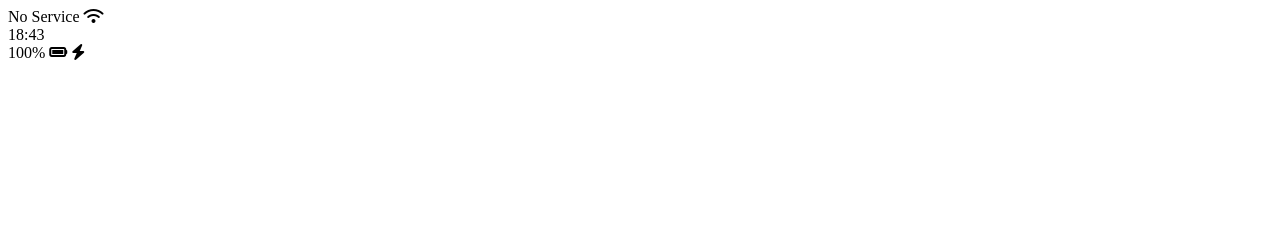
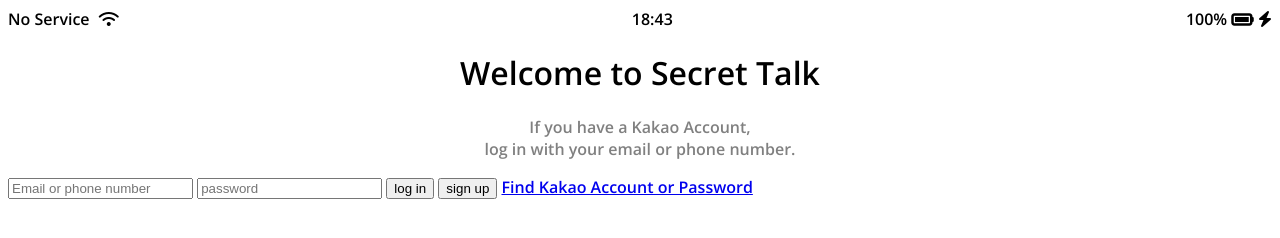
Before and after one commit to koreadinosaur/kakao-clone21, a plain HTML site: page index.html in a window 1280 px wide. Drawn offline with nearby package versions, Linux system fonts and the light colour scheme.

Commit message:
update status-bar css

```diff
--- /dev/null
+++ b/css/style.css
@@ -0,0 +1,17 @@
+@import url('https://fonts.googleapis.com/css2?family=Open+Sans:wght@600&display=swap');
+    body {
+        font-family: 'Open Sans', sans-serif;
+    } /* 폰트 많이 넣으면 느려짐 */
+    .status-bar {
+        display: flex;
+        justify-content: space-between;
+    }
+    .status-bar__column:first-child span {
+        margin-right: 5px;
+    }/* div와는 다르게 span이 끝에 들어감 */
+    .welcome-header {
+        text-align: center;
+    }
+    .welcome-header__text {
+        color: gray;
+    }
--- a/index.html
+++ b/index.html
@@ -1,26 +1,40 @@
 <!DOCTYPE html>
 <html lang="en">
 <head>
+    <link rel="stylesheet" href="css/style.css">
     <meta charset="UTF-8">
     <meta http-equiv="X-UA-Compatible" content="IE=edge">
     <meta name="viewport" content="width=device-width, initial-scale=1.0">
     <title>Welcome to Secret Talk</title>
 </head>
 <body>
-    <div id="status-bar">
-        <div class="status-bar_column">
+    <div class="status-bar">
+        <div class="status-bar__column">
             <span>No Service</span>
             <i class="fas fa-wifi"></i>
         </div>
-        <div class="status-bar_column">
+        <div class="status-bar__column">
             <span>18:43</span>
         </div>
-        <div class="status-bar_column">
+        <div class="status-bar__column">
             <span>100%</span>
-            <i class="fas fa-battery-full"></i>
+            <i class="fas fa-battery-full fa-lg"></i>
             <i class="fas fa-bolt"></i>
         </div>
     </div>
+
+    <header class="welcome-header">
+        <h1 class="welcome-header__title">Welcome to Secret Talk</h1>
+        <p class="welcome-header__text">If you have a Kakao Account,<br> log in with your email or phone number.</p>
+    </header>
+    <form id="login-form">
+        <input type="text" placeholder="Email or phone number" />
+        <input type="password" placeholder="password" />
+        <input type="submit" value="log in" />
+        <input type="submit" value="sign up" />
+        <a href="#">Find Kakao Account or Password</a>
+    </form>
+
     <script src="https://kit.fontawesome.com/15ac3c2808.js" crossorigin="anonymous">
     </script>
 </body>
```
